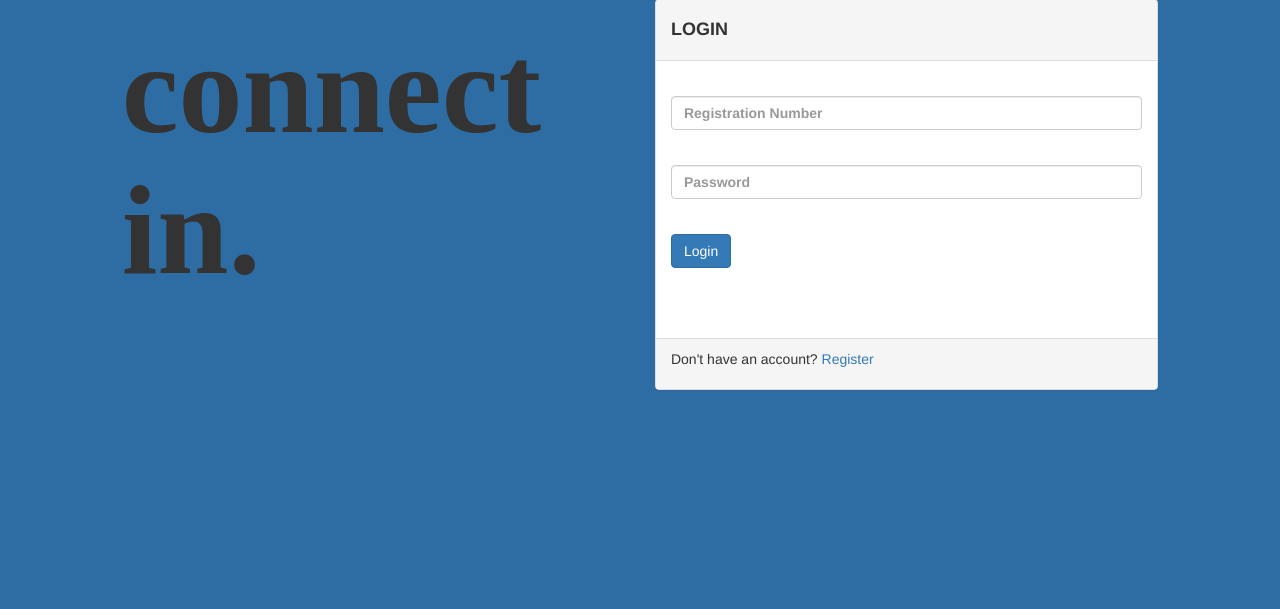
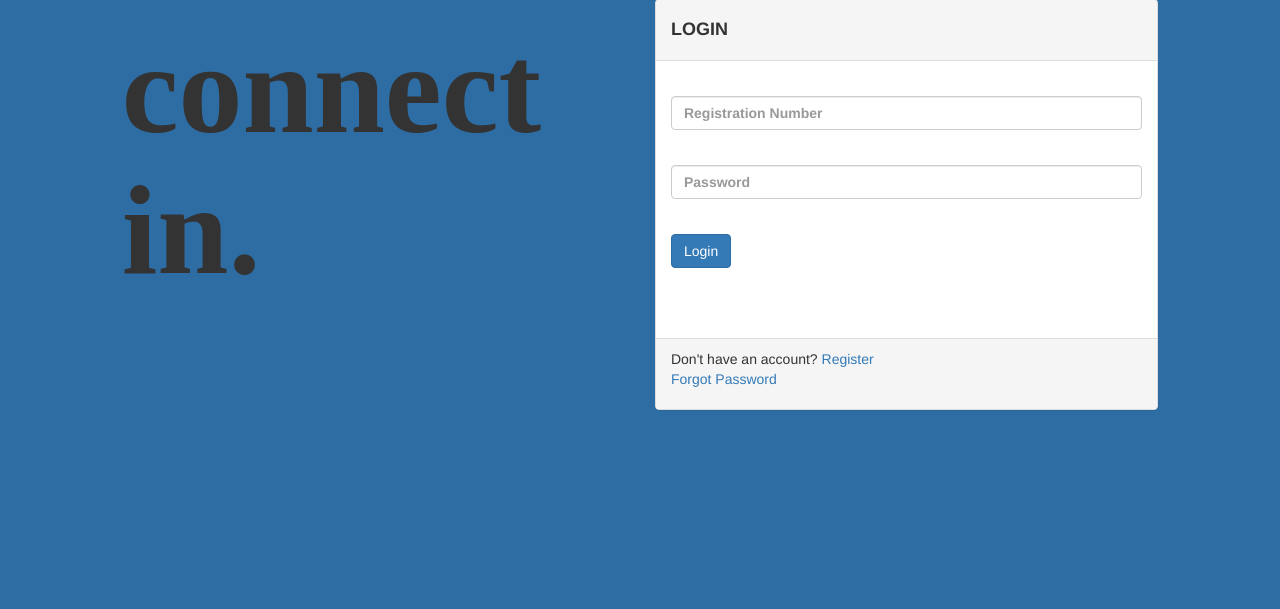
Before and after one commit to maddymutts/amazon-project-blog, a PHP site: page /login.php in a window 1280 px wide. Shown: the part 101-710 px from the top of the page. Run offline with PHP 8.4, Linux system fonts and the light colour scheme; some libraries are stand-ins or nearby versions; some web fonts are replaced.

Commit message:
Update login.php

```diff
--- a/amazon/login.php
+++ b/amazon/login.php
@@ -7,7 +7,9 @@
     <meta name="viewport" content="width=device-width, initial-scale=1">
     <title>Login</title>
     <link href="css/style.css" rel="stylesheet">
+    <link href="css/element.css" rel="stylesheet">
     <link href="css/bootstrap.min.css" rel="stylesheet">
+     <link rel="stylesheet" href="https://maxcdn.bootstrapcdn.com/bootstrap/3.3.7/css/bootstrap.min.css">
 
     <link href="https://fonts.googleapis.com/css?family=Enriqueta" rel="stylesheet">
     <script src="js/react.min.js"></script>
@@ -45,24 +47,35 @@
                                     </div>
                                 </form><br/>
                             </div>
-                            <div class="panel-footer"><p>Don't have an account? <a href="register.php">Register</a></p></div>
+                            <div class="panel-footer"><p>Don't have an account? <a href="register.php">Register</a><br><a href="javascript:ChangePassword()">Forgot Password</a></p></div>
                         </div>
                     </div>
                 </div>
             </div>
         </div>
-    <footer>
+    <footer >
             <div id="container">
                 <center>
                     <p>Copyright &copy; Connect in. All Rights Reserved  |  Contact Us: +91 90000 00000</p>
                 </center>
             </div>
         </footer>
+
+<script>
+function ChangePassword() {
+    var txt;
+    var person = prompt("Please enter your registered email-id:");
+
+     confirm("Please click the link sent to your email id");
+
+    document.getElementById("demo").innerHTML = person;
+       // document.getElementById("demo").style.visibility="hidden";
+}
+</script>
     <script type="text/babel">
         ReactDOM.render(
-             document.getElementById('loginpage'),
+             document.getElementById('loginpage')
              document.getElementById('container')
-        );
-    </script>
+        );</script>
 </body>
 </html>
```
